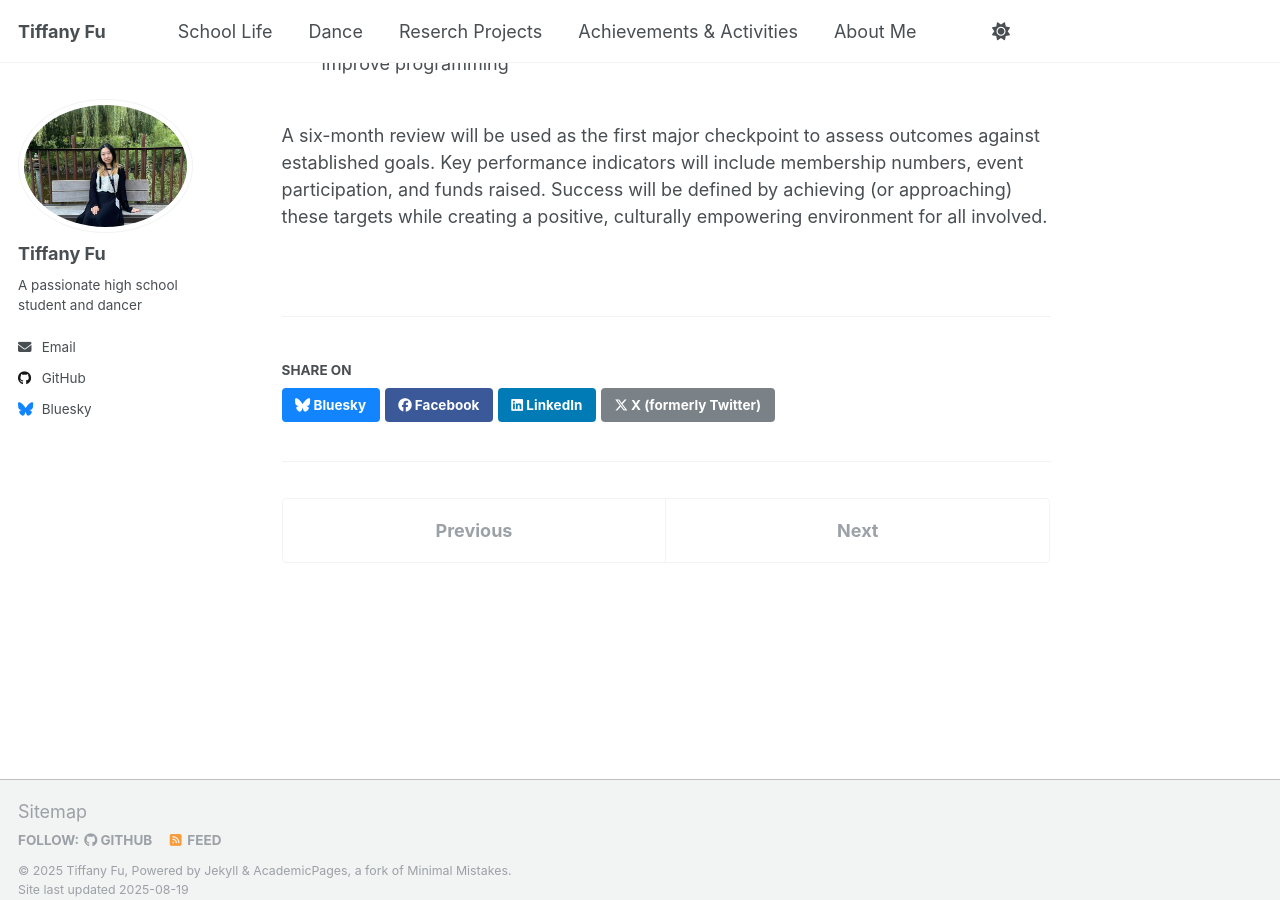
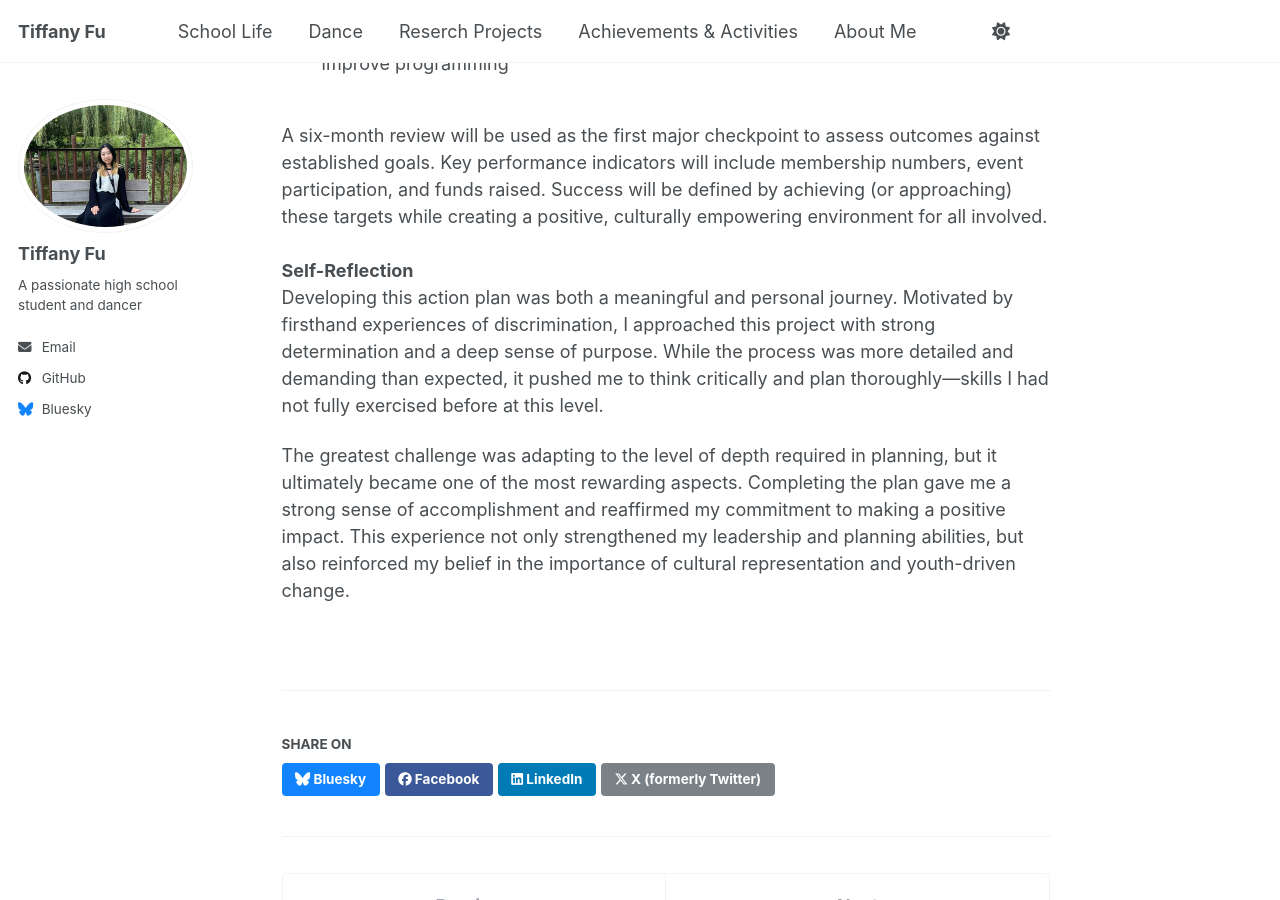
Before and after one commit to TiffanyJTFu/TiffanyFu, a Jekyll site: the page built from _teaching/SocialScienceResearchProject-1.md, in a window 1280 px wide and 900 px high, scrolled down 1583 px. Built offline with Jekyll 4.4.1, drawn with Linux system fonts in a browser that asks for light colours; a script that is not in the unit is left out.

Commit message:
Update SocialScienceResearchProject-1.md

```diff
--- a/_teaching/SocialScienceResearchProject-1.md
+++ b/_teaching/SocialScienceResearchProject-1.md
@@ -28,3 +28,7 @@ Evaluation will focus on both quantitative and qualitative metrics:
 * Semi-annual debrief sessions with executive members to reflect on progress and improve programming
 
 <br>A six-month review will be used as the first major checkpoint to assess outcomes against established goals. Key performance indicators will include membership numbers, event participation, and funds raised. Success will be defined by achieving (or approaching) these targets while creating a positive, culturally empowering environment for all involved.
+<br><br>**Self-Reflection**
+<br>Developing this action plan was both a meaningful and personal journey. Motivated by firsthand experiences of discrimination, I approached this project with strong determination and a deep sense of purpose. While the process was more detailed and demanding than expected, it pushed me to think critically and plan thoroughly—skills I had not fully exercised before at this level.
+
+The greatest challenge was adapting to the level of depth required in planning, but it ultimately became one of the most rewarding aspects. Completing the plan gave me a strong sense of accomplishment and reaffirmed my commitment to making a positive impact. This experience not only strengthened my leadership and planning abilities, but also reinforced my belief in the importance of cultural representation and youth-driven change.
```
